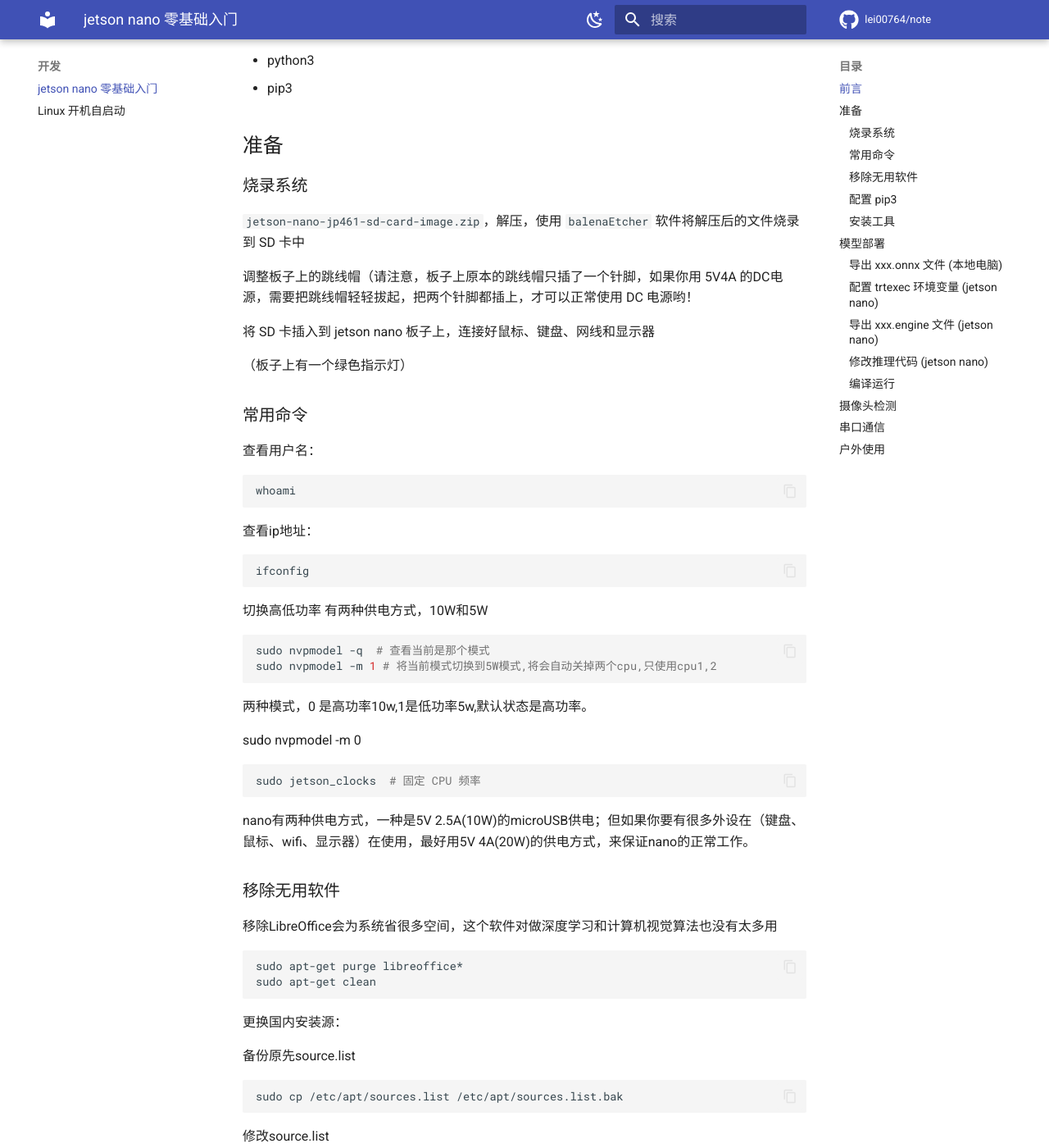
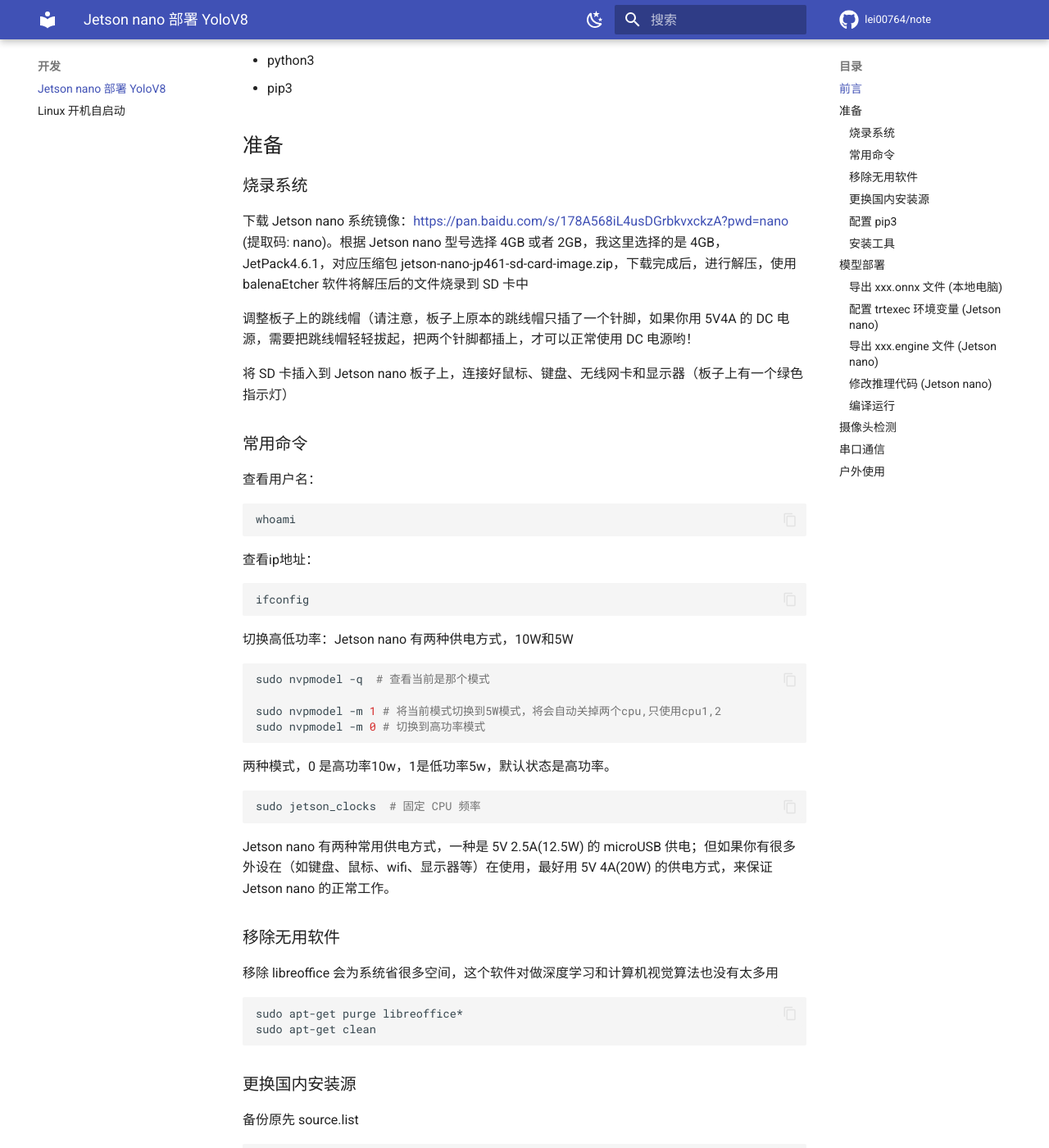
Before and after one commit to Lei00764/note, an MkDocs documentation site: the page built from docs/Dev/Jetson nano 部署 YoloV8.md, in a window 1280 px wide and 1400 px high, scrolled down 443 px. Shown: the whole window at 82% size. Built offline with MkDocs 1.6.1 and Material for MkDocs 9.7.7, drawn with Linux system fonts in a browser that asks for light colours; comment, search, counter and statistics services are not loaded; some of the changed text lies outside the part shown.

Commit message:
更新文章内容.

````diff
--- a/docs/Dev/jetson nano 零基础入门.md
+++ b/docs/Dev/Jetson nano 部署 YoloV8.md
@@ -1,10 +1,10 @@
-# jetson nano 零基础入门
+# Jetson nano 部署 YoloV8
 
 ## 前言
 
 需要的物品：
 
-- jetson nano 板子
+- Jetson nano 板子
 - SD 卡、读取器
 - 无线网卡
 - 电源
@@ -18,13 +18,11 @@
 
 ### 烧录系统
 
-`jetson-nano-jp461-sd-card-image.zip`，解压，使用 `balenaEtcher` 软件将解压后的文件烧录到 SD 卡中
+下载 Jetson nano 系统镜像：<https://pan.baidu.com/s/178A568iL4usDGrbkvxckzA?pwd=nano> (提取码: nano)。根据 Jetson nano 型号选择 4GB 或者 2GB，我这里选择的是 4GB，JetPack4.6.1，对应压缩包 jetson-nano-jp461-sd-card-image.zip，下载完成后，进行解压，使用 balenaEtcher 软件将解压后的文件烧录到 SD 卡中
 
-调整板子上的跳线帽（请注意，板子上原本的跳线帽只插了一个针脚，如果你用 5V4A 的DC电源，需要把跳线帽轻轻拔起，把两个针脚都插上，才可以正常使用 DC 电源哟！
+调整板子上的跳线帽（请注意，板子上原本的跳线帽只插了一个针脚，如果你用 5V4A 的 DC 电源，需要把跳线帽轻轻拔起，把两个针脚都插上，才可以正常使用 DC 电源哟！
 
-将 SD 卡插入到 jetson nano 板子上，连接好鼠标、键盘、网线和显示器
-
-（板子上有一个绿色指示灯）
+将 SD 卡插入到 Jetson nano 板子上，连接好鼠标、键盘、无线网卡和显示器（板子上有一个绿色指示灯）
 
 ### 常用命令
 
@@ -40,49 +38,48 @@
 ifconfig
 ```
 
-切换高低功率
-有两种供电方式，10W和5W
+切换高低功率：Jetson nano 有两种供电方式，10W和5W
 
 ```bash
 sudo nvpmodel -q  # 查看当前是那个模式
-sudo nvpmodel -m 1 # 将当前模式切换到5W模式,将会自动关掉两个cpu,只使用cpu1,2
+
+sudo nvpmodel -m 1 # 将当前模式切换到5W模式，将会自动关掉两个cpu,只使用cpu1,2
+sudo nvpmodel -m 0 # 切换到高功率模式
 ```
 
-两种模式，0 是高功率10w,1是低功率5w,默认状态是高功率。
-
-sudo nvpmodel -m 0
+两种模式，0 是高功率10w，1是低功率5w，默认状态是高功率。
 
 ```bash
 sudo jetson_clocks  # 固定 CPU 频率
 ```
 
-nano有两种供电方式，一种是5V 2.5A(10W)的microUSB供电；但如果你要有很多外设在（键盘、鼠标、wifi、显示器）在使用，最好用5V 4A(20W)的供电方式，来保证nano的正常工作。
+Jetson nano 有两种常用供电方式，一种是 5V 2.5A(12.5W) 的 microUSB 供电；但如果你有很多外设在（如键盘、鼠标、wifi、显示器等）在使用，最好用 5V 4A(20W) 的供电方式，来保证 Jetson nano 的正常工作。
 
 ### 移除无用软件
 
-移除LibreOffice会为系统省很多空间，这个软件对做深度学习和计算机视觉算法也没有太多用
+移除 libreoffice 会为系统省很多空间，这个软件对做深度学习和计算机视觉算法也没有太多用
 
 ```bash
 sudo apt-get purge libreoffice*
 sudo apt-get clean
 ```
 
-更换国内安装源：
+### 更换国内安装源
 
-备份原先source.list
+备份原先 source.list
 
-```
+```bash
 sudo cp /etc/apt/sources.list /etc/apt/sources.list.bak
 ```
 
 
-修改source.list
+修改 source.list
 
 ```bash
 sudo vim  /etc/apt/sources.list
 ```
 
-将以下内容替换原内容
+用以下内容替换原内容
 
 ```txt
 deb http://mirrors.tuna.tsinghua.edu.cn/ubuntu-ports/ bionic main multiverse restricted universe
@@ -101,23 +98,27 @@
 sudo apt-get update
 ```
 
-配置cuda的环境变量
+打开 ./bashrc，配置 cuda 的环境变量
 
-```
-vi ~/.bashrc
+```bash
+vim ~/.bashrc
 ```
 
-```bash
+向 ./bashrc 加入以下内容
+
+```txt
 export PATH=/usr/local/cuda/bin${PATH:+:${PATH}}
 export LD_LIBRARY_PATH=/usr/local/cuda/lib64${LD_LIBRARY_PATH:+:${LD_LIBRARY_PATH}}
 export CUDA_ROOT=/usr/local/cuda
 ```
 
-```
+使修改生效
+
+```bash
 source ~/.bashrc
 ```
 
-查看cuda版本：
+查看cuda版本
 
 ```shell
 nvcc -V
@@ -179,7 +178,7 @@
 
 ### 导出 xxx.onnx 文件 (本地电脑)
 
-下载 yolov8 代码
+下载 YoloV8 代码
 
 ```bash
 git clone https://github.com/ultralytics/ultralytics.git
@@ -191,9 +190,9 @@
 git clone https://github.com/shouxieai/infer.git
 ```
 
-在 `ultralytics` 中创建一个 `weights` 文件夹，将训练好的模型文件 `best.pt` 放进去
+在 ultralytics 中创建一个 weights 文件夹，将训练好的模型文件 `best.pt` 放进去
 
-在 `ultralytics` 中创建 `detect.py` 文件，检测模型的正确性
+在 ultralytics 中创建 `detect.py` 文件，检测模型的正确性
 
 ```python
 # @time   : 2023/7/12 10:23
@@ -271,7 +270,7 @@
 
 ```
 
-在 `ultralytics` 中创建 `export.py` 文件，将 `best.py` 转换成 `best.onnx`
+在 ultralytics 中创建 `export.py` 文件，将 `best.py` 转换成 `best.onnx`
 
 ```python
 # @time   : 2023/7/13 20:38
@@ -341,9 +340,9 @@
     sys.exit(main())
 ```
 
-在命令行终端输入如下指令即可添加Transpose节点，执行完成之后在当前目录下生成`best.transd.onnx`模型，该模型添加了Transpose节点。
+在命令行终端输入如下指令即可添加Transpose节点，执行完成之后在当前目录下生成 `best.transd.onnx` 模型，该模型添加了Transpose节点。
 
-```shell
+```bash
 python3 v8trans.py best.onnx
 ```
 
@@ -351,48 +350,49 @@
 
 **将 `infer` 文件夹的所有内容放到 `jetson nano` 板子上**
 
-### 配置 trtexec 环境变量 (jetson nano)
+### 配置 trtexec 环境变量 (Jetson nano)
 
-1.打开bashrc文件
+打开bashrc文件
 
 ```bash
 vim ~/.bashrc
-2.按i进入输入模式，在最后一行添加如下语句
 ```
 
-```
+按 i 进入输入模式，在最后一行添加如下语句
+
+```txt
 export PATH=/usr/src/tensorrt/bin:$PATH
 ```
 
-3.按下esc，输入:wq!保存退出即可，最后刷新下环境变量
+3.按下 esc 键，输入 `:wq!` 保存退出即可，最后刷新下环境变量
 
 ```bash
 source ~/.bashrc
 ```
 
-### 导出 xxx.engine 文件 (jetson nano)
+### 导出 `xxx.engine` 文件 (Jetson nano)
 
-在 `infer` 目录执行
+在 infer 目录执行
 
 ```bash
 trtexec --onnx=workspace/best.transd.onnx --saveEngine=workspace/best.transd.engine
 ```
 
-开始编译，需要一段时间......
+开始编译，需要一段时间
 
-### 修改推理代码 (jetson nano)
+### 修改推理代码 (Jetson nano)
 
 为了使用上面得到的 `best.transd.engine` ，需要对部分源码进行修改
 
-yolo模型的推理代码主要在src/main.cpp文件中，需要推理的图片放在workspace/inference文件夹中，源码修改较简单主要有以下几点：
+yolo 模型的推理代码主要在 src/main.cpp 文件中，需要推理的图片放在 workspace/inference 文件夹中，源码修改较简单主要有以下几点：
 
-1.main.cpp 134，135行注释，只进行单张图片的推理
+1.main.cpp 134，135 行注释，只进行单张图片的推理
 
-2.main.cpp 104行 修改加载的模型为best_transd.sim.engine且类型为V8
+2.main.cpp 104 行 修改加载的模型为 best_transd.sim.engine 且类型为 V8
 
-3.main.cpp 10行 新增mylabels数组，添加自训练模型的类别名称
+3.main.cpp 10 行 新增 mylabels 数组，添加自训练模型的类别名称
 
-4.mian.cpp 115行 cocolabels修改为mylabels
+4.mian.cpp 115 行 cocolabels 修改为 mylabels
 
 具体修改如下
 
@@ -409,12 +409,11 @@
 static const char *mylabels[] = {"box", "cola"};	// 修改3 新增mylabels数组
 
 auto name = mylabels[obj.class_label]		// 修改4 cocolabels修改为mylabels
-
 ```
 
 ### 编译运行
 
-编译用到的Makefile文件需要修改，修改后的Makefile文件如下
+编译用到的 Makefile 文件需要修改，修改后的 Makefile 文件如下
 
 ```makefile
 cc        := g++
@@ -520,9 +519,9 @@
 
 简单写了一个摄像头检测的 demo，主要修改以下几点：
 
-1.main.cpp 新增yolo_video_demo()函数，具体内容参考下面
+1.main.cpp 新增 yolo_video_demo() 函数，具体内容参考下面
 
-2.main.cpp 新增调用yolo_video_demo()函数代码，具体内容参考下面
+2.main.cpp 新增调用 yolo_video_demo() 函数代码，具体内容参考下面
 
 ```cpp
 static void yolo_video_demo(const string& engine_file){		// 修改1 新增函数
@@ -578,20 +577,17 @@
 
 ## 串口通信
 
-
-先在nano上查看启用的串口
-
-`ls -l /dev/tty*`
+先在 Jetson nano 上查看启用的串口
 
 ```bash
-sudo chmod 777 /dev/ttyUSB0
+ls -l /dev/tty*
 ```
 
 参考：<https://blog.csdn.net/qq_25662827/article/details/122581819>
 
 ## 户外使用
 
-使用 微雪 UPS Power Module (B) 电源
+使用微雪 UPS Power Module (B) 电源
 
 安装教程：<https://www.bilibili.com/video/BV1Be4y1Q7id>
 
--- a/mkdocs.yml
+++ b/mkdocs.yml
@@ -10,7 +10,7 @@
   - 科研:
     - Research/index.md
   - 开发:
-    - Dev/jetson nano 零基础入门.md
+    - Dev/Jetson nano 部署 YoloV8.md
     - Dev/Linux 开机自启动.md
   - 网页:
     - Web/创建前后端项目.md
````
Also changed, not shown: other parts of docs/Dev/Jetson nano 部署 YoloV8.md (+2 -4 lines), docs/Dev/Linux 开机自启动.md (+13 -3 lines).
